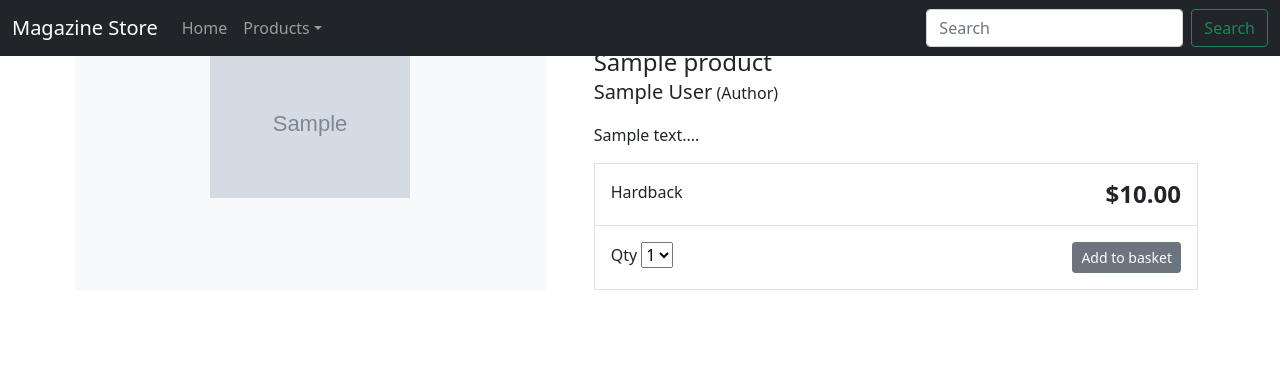
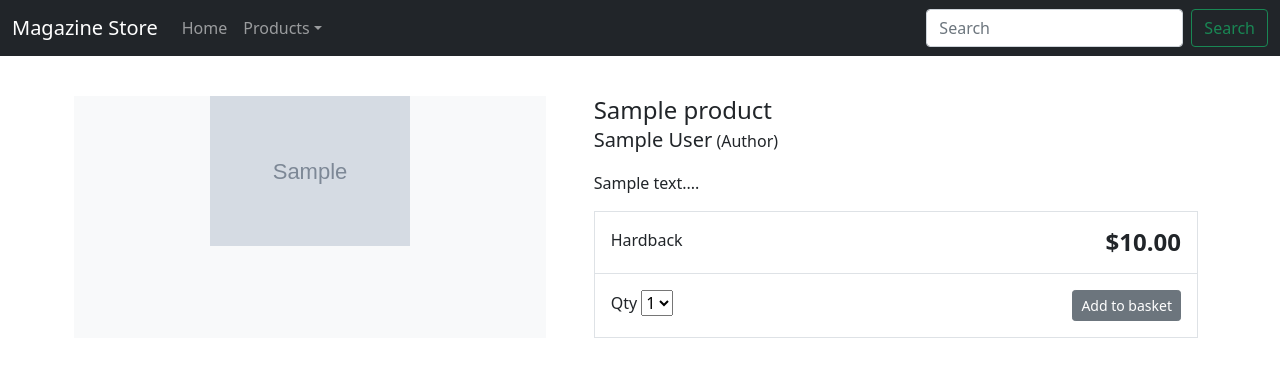
Before and after one commit to mamuzaan/Portfolio_MS5, a Django app: a page that uses store/templates/store/products/detail.html in a window 1280 px wide. Shown: the top 377 px of the page. Run offline with Django 3.2, Linux system fonts and the light colour scheme; tables that the repository leaves empty hold one stand-in row (values such as "Sample post"); grey boxes marked "Sample" are stand-in pictures.

Commit message:
Added margin top size to detail template and add get_absolut_url to product card text in home template

```diff
--- a/store/templates/store/home.html
+++ b/store/templates/store/home.html
@@ -26,7 +26,7 @@
                 <img class="img-fluid" alt="Responsive image" src="{{ product.image.url }}">
                 <div class="card-body">
                   <p class="card-text">
-                    <a class="text-dark text-decoration-none" href="">{{ product.title }}</a>
+                    <a class="text-dark text-decoration-none" href="{{ product.get_absolute_url }}">{{ product.title }}</a>
                   </p>
                   <div class="d-flex justify-content-between align-items-center">
                     <small class="text-muted">9min read</small>
--- a/store/templates/store/products/detail.html
+++ b/store/templates/store/products/detail.html
@@ -7,7 +7,7 @@
 
 {% block content %}
 <div class="container">
-    <main class="pt-5">
+    <main class="pt-5 mt-5">
         <div class="row g-3">
             <div class="col-md-5 col-lg-5 order-md-first bg-light">
                 <img class="img-fluid mx-auto d-block" width="200px" alt="Responsive image" src="{{ product.image.url }}">
```
